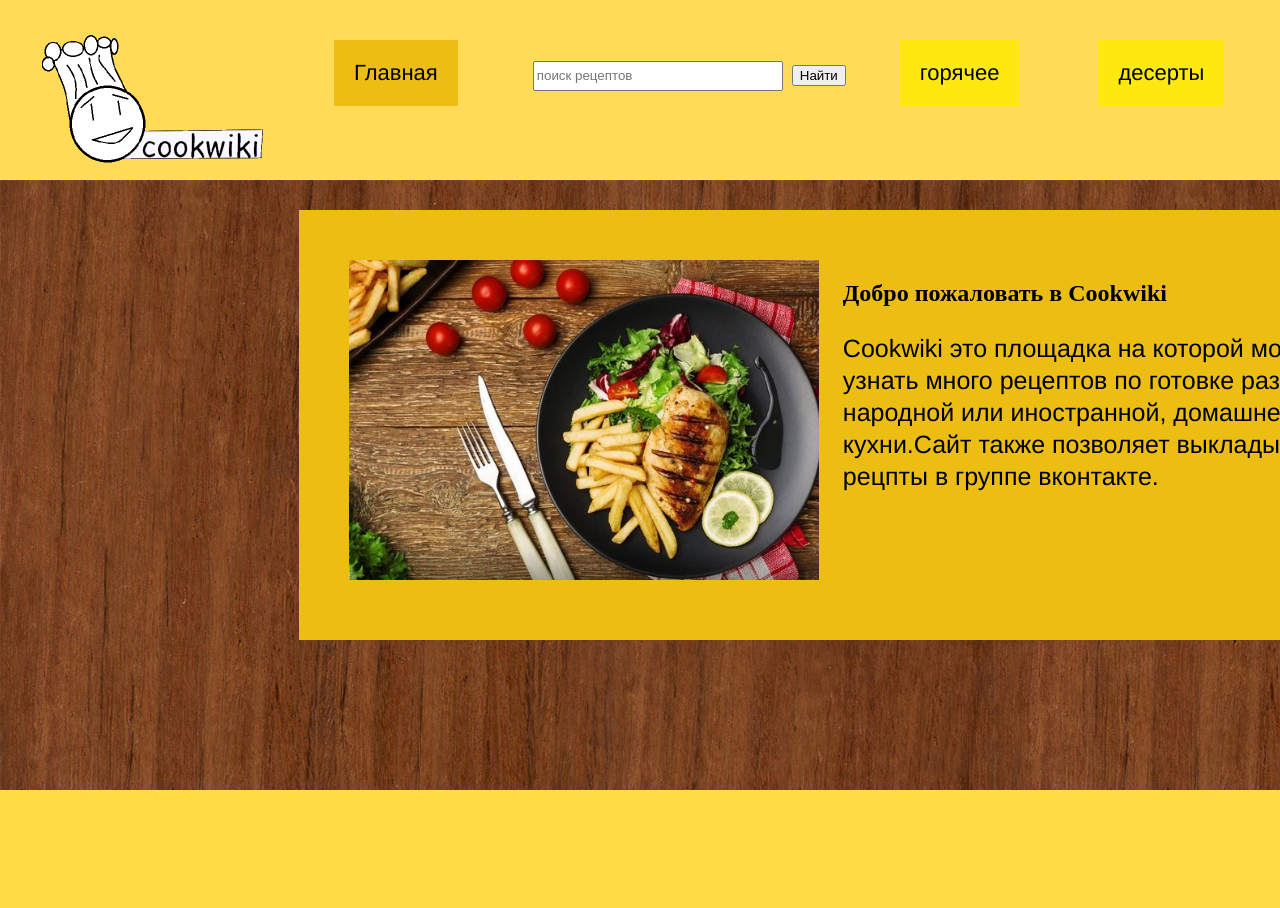
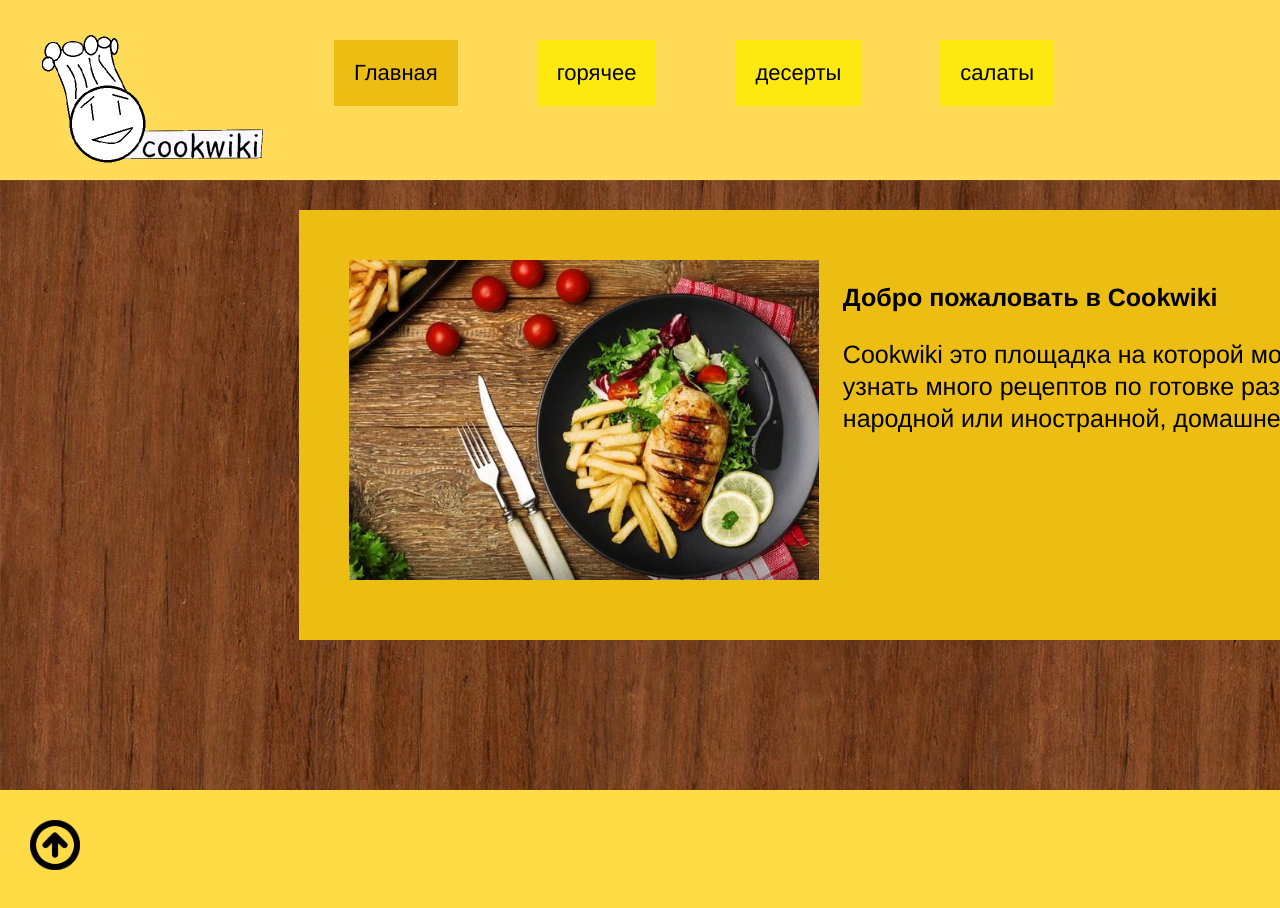
Before and after one commit to Cookwiki/cookwiki, a plain HTML site: page index.html in a window 1280 px wide. Shown: the top 908 px of the page. Drawn offline with Linux system fonts and the light colour scheme.

Commit message:
Add files via upload

```diff
--- a/astyle2.css
+++ b/astyle2.css
@@ -1,3 +1,4 @@
+html{scroll-behavior:smooth;}
 .h2{font-family:Helvetica}
 header{height:120px;
 	width:1843px;
@@ -25,16 +26,12 @@ main{height:550px;
 	text-decoration:none;
 	color:black;}
 .zdes {background-color:#ECBD13;}
-.search{display: inline-block;
-	width: 250px;
-	height: 30px;
-	margin: 0px 5px 0px 50px;}
 footer{height: 100px;
 	width: 1843px;
 	background-color:#FFDB45;
 	padding: 30px;
 	vertical-align:bottom;}
-body {margin: 0px;}
+body {margin: 0px;overflow-x:hidden;}
 .proz{background-color:#ECBD13;
 	width: 1225px;
 	height:350px;
@@ -44,3 +41,5 @@ body {margin: 0px;}
 	line-height: 32px;
 	font-size: 25px;
 	font-family:Helvetica;}
+.top{width:50px;
+	height: 50px;}
--- a/astyle_hot.css
+++ b/astyle_hot.css
@@ -5,7 +5,7 @@ header{
 	width:1843px;
 	background-color:#FC7D81;
 	padding: 30px;}
-body{margin:0px;}
+body{margin:0px;overflow-x:hidden;}
 .menu{
 	display: inline-block;
 	vertical-align: top;
@@ -41,11 +41,6 @@ main{height:1300px;
 	width:1843px;
 	background-image:url("./img/wood-texture_red.jpg");
 	padding:30px;}
-.search{
-	display: inline-block;
-	width: 250px;
-	height: 30px;
-	margin: 0px 5px 0px 50px;}
 .proz2{background-color:#F72B2F;
 	width: 1225px;
 	height:560px;
@@ -59,3 +54,5 @@ main{height:1300px;
 	line-height: 25px;
 	font-size: 25px;
 	font-family:Helvetica;}
+.top{width:50px;
+	height: 50px;}
--- a/astyle_salad.css
+++ b/astyle_salad.css
@@ -5,7 +5,7 @@ header{
 	width:1843px;
 	background-color:#2ADA10;
 	padding: 30px;}
-body{margin:0px;}
+body{margin:0px;overflow-x:hidden;}
 .menu{
 	display: inline-block;
 	vertical-align: top;
@@ -24,14 +24,10 @@ footer{height: 100px;
 	background-color:#2ADA10;
 	padding: 30px;
 	vertical-align:bottom;}
-main{height:1000px;
+main{height:1800px;
 	width:1843px;
 	background-image:url("./img/wood-texture_green.jpg");
 	padding:30px;}
-.search{display: inline-block;
-	width: 250px;
-	height: 30px;
-	margin: 0px 5px 0px 50px;}
 .proz1{background-color:#28AD14;
 	width: 1225px;
 	height:800px;
@@ -45,3 +41,18 @@ main{height:1000px;
 	line-height: 25px;
 	font-size: 25px;
 	font-family:Helvetica;}
+.top{width:50px;
+	height: 50px;}
+.proz2{background-color:#28AD14;
+	width: 1225px;
+	height:800px;
+	padding:40px;
+	margin: 0 auto;}
+.squidimg{width:550px;
+	display: inline-block;
+	margin: 10px;
+	vertical-align: top;}
+.salad_squid{width: 500px;
+	line-height: 25px;
+	font-size: 25px;
+	font-family:Helvetica;}
--- a/ice.css
+++ b/ice.css
@@ -1,5 +1,5 @@
 html{scroll-behavior:smooth;}
-body{margin: 0px}
+body{margin: 0px;overflow-x:hidden;}
 h2{font-family:Helvetica}
 header{
 	height:120px;
@@ -88,8 +88,5 @@ footer{
 	line-height: 25px;
 	font-size: 25px;
 	font-family:Helvetica;}
-.search{
-	display: inline-block;
-	width: 250px;
-	height: 30px;
-	margin: 0px 5px 0px 50px;}
+.top{width:50px;
+	height: 50px;}
--- a/index.html
+++ b/index.html
@@ -8,11 +8,11 @@
 
 </head>
 <body>
+	<div id="top"></div>
 	<header>
 		<img class="logo" width=250px height=150px src="./img/logotip.png">
 		<div class="menu">
-			<p class="elmenu zdes">Главная</p><input class="search" type="search" name="q" placeholder="поиск рецептов">
-   <input type="submit" value="Найти">
+			<p class="elmenu zdes">Главная</p>
 			<a href="apage_hot.html" class="elmenu">горячее</a>
 			<a href="apage_desserts.html" class="elmenu">десерты</a>
 			<a href="apage_salad.html" class="elmenu">салаты</a>
@@ -23,12 +23,13 @@
 		<div class="proz">
 			<img class="image" src="./img/eda.png">
 			<div class="image">
-				<h2>Добро пожаловать в Cookwiki</h2>
-				<p class="sprava">Cookwiki это площадка на которой можно узнать много рецептов по готовке  разных блюд народной или иностранной, домашней  кухни.Сайт также позволяет  выкладывать свои рецпты в группе вконтакте. </p>
+				<h2 class="sprava">Добро пожаловать в Cookwiki</h2>
+				<p class="sprava">Cookwiki это площадка на которой можно узнать много рецептов по готовке  разных блюд народной или иностранной, домашней  кухни. </p>
 			</div>
 		</div>
 	</main>
 	<footer>
+		<a href="#top" ><img class="top" src="./img/top_of_list.png"></a>
 	</footer>
 </body>
 </html>
```
Also changed, not shown: apage_desserts.html (+2 -3 lines), apage_hot.html (+2 -2 lines), apage_salad.html (+10 -2 lines), img/kalmaroviy_salat.jpg (added).
